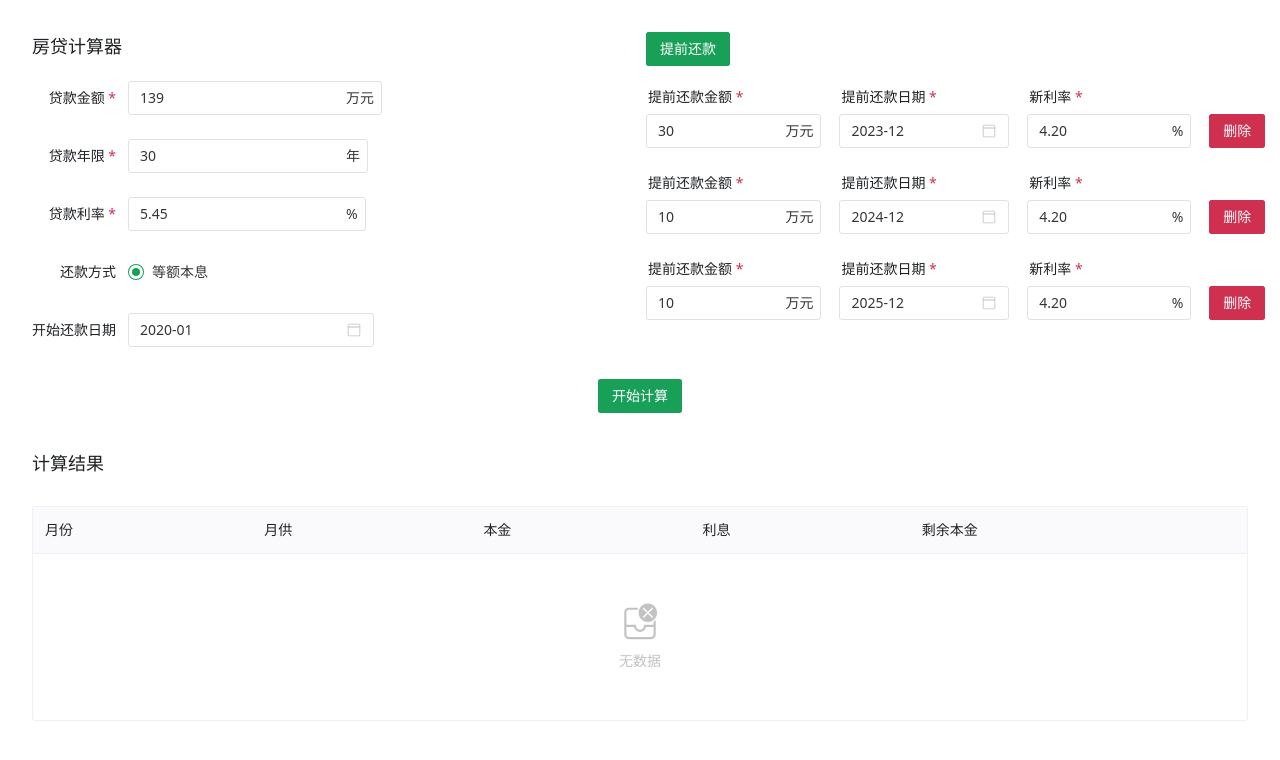
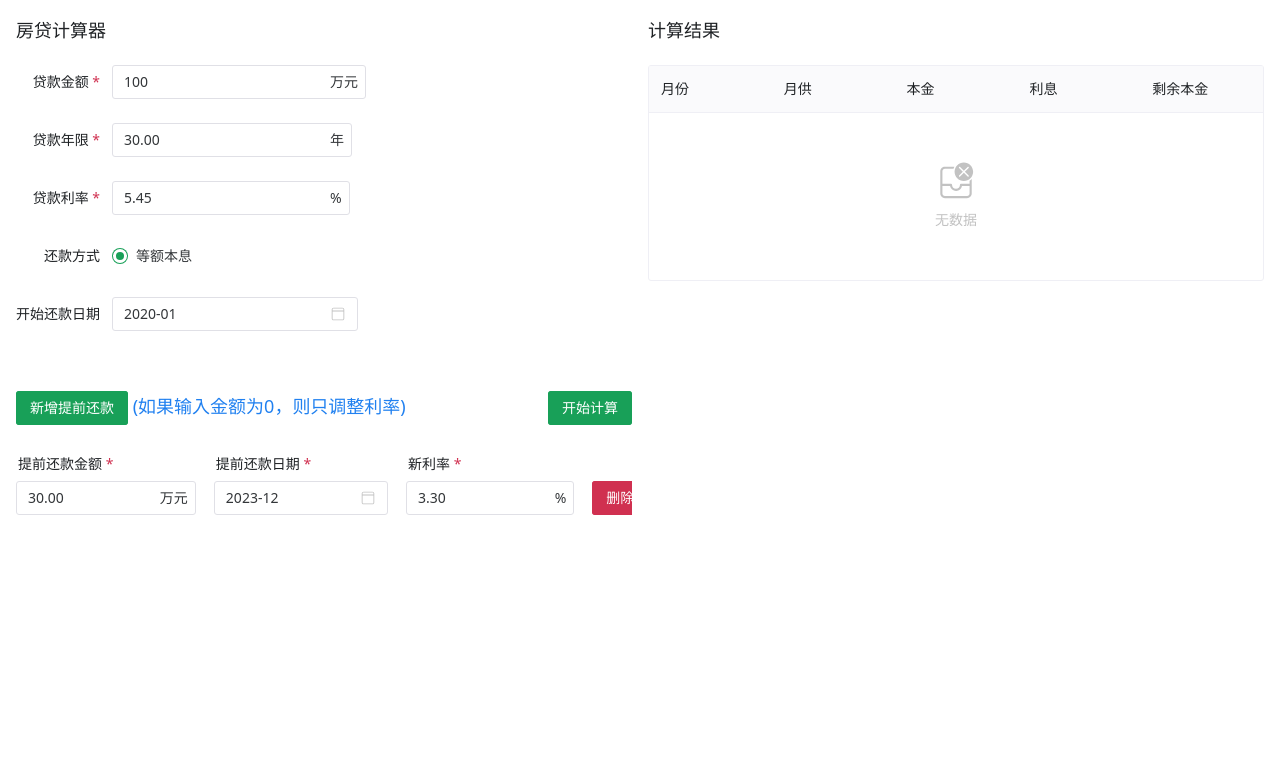
Before and after one commit to chenjiangui/loan-computed, a Vue app: page / in a window 1280 px wide. Shown: the top 760 px of the page. Built offline with nearby package versions, Linux system fonts and the light colour scheme.

Commit message:
feat: 支持调整利率, 重新排版

```diff
--- a/src/App.vue
+++ b/src/App.vue
@@ -10,7 +10,7 @@ const formRef = ref()
 const monthlyPayments = ref([])
 
 const loanForm = reactive({
-  amount: 139,
+  amount: 100,
   term: 30,
   rate: 5.45,
   //还款方式
@@ -22,20 +22,19 @@ const rules = {
   amount: [
     {
       required: true,
-      message: '金额必须大于一万元',
+      message: '金额必须大于0',
       trigger: 'blur',
       type: 'number',
-      min: 1
+      min: 0
     }
   ],
   term: [
     {
       required: true,
-      message: '年限范围在 1~30 年之间',
+      message: '年限必须大于0',
       trigger: 'blur',
       type: 'number',
-      min: 1,
-      max: 30
+      min: 0
     }
   ],
   rate: [
@@ -110,27 +109,21 @@ const advanceRepaymentFormDatas = reactive([
   {
     amount: 30,
     date: dayjs('2023-12-01').valueOf(),
-    rate: 4.2,
-    key: uniqueId()
-  },
-  {
-    amount: 10,
-    date: dayjs('2024-12-01').valueOf(),
-    rate: 4.2,
-    key: uniqueId()
-  },
-  {
-    amount: 10,
-    date: dayjs('2025-12-01').valueOf(),
-    rate: 4.2,
+    rate: 3.3,
     key: uniqueId()
   }
 ])
+
 const advanceRepaymentForms = ref([])
+
+function onAdvanceRepaymentFormDateChange() {
+  advanceRepaymentFormDatas.sort((a, b) => a.date - b.date)
+}
 
 function addAdvanceRepaymentForm() {
   advanceRepaymentFormDatas.push({
     amount: null,
+
     date: null,
     rate: null,
     key: uniqueId()
@@ -186,7 +179,10 @@ async function computedMonthlyPayments() {
           loanForm.amount * 10000 -
             flatten(repaidData)
               .slice(0, index + 1)
-              .reduce((a, b) => a + b.principal, 0),
+              .reduce((a, b) => a + b.principal, 0) -
+            advanceRepaymentFormDatas
+              .filter(form => dayjs(form.date).isBefore(dayjs(loanForm.beginMonth).add(index, 'month')))
+              .reduce((sum, form) => sum + (form.amount || 0) * 10000, 0),
           2
         )
       }
@@ -197,9 +193,9 @@ async function computedMonthlyPayments() {
 
 <template>
   <n-config-provider :locale="zhCN" :date-locale="dateZhCN">
-    <n-flex id="container" vertical style="height: 100vh; padding: 32px">
-      <n-flex>
-        <div style="flex: 1">
+    <n-flex id="container" style="height: 100vh; gap: 16px; padding: 16px;">
+      <n-flex vertical style="flex: 1; height: 100%;">
+        <div>
           <n-h3>房贷计算器</n-h3>
           <n-form
             ref="formRef"
@@ -226,7 +222,7 @@ async function computedMonthlyPayments() {
                 :show-button="false"
                 max="30"
                 min="1"
-                :precision="0"
+                :precision="2"
               >
                 <template #suffix>年</template>
               </n-input-number>
@@ -255,29 +251,39 @@ async function computedMonthlyPayments() {
           </n-form>
         </div>
 
-        <div style="flex: 1">
-          <n-h3>
-            <n-button type="primary" @click="addAdvanceRepaymentForm">提前还款</n-button>
+        <n-h3>
+            <n-space justify="space-between">
+              <div>
+                <n-button type="primary" @click="addAdvanceRepaymentForm">新增提前还款</n-button>
+                <n-text type="info"> (如果输入金额为0，则只调整利率) </n-text>
+              </div>
+              <n-button type="primary" @click="computedMonthlyPayments">开始计算</n-button>
+            </n-space>
           </n-h3>
+
+        <div style="flex: 1; overflow-y: auto;">
           <advance-repayment-form
             v-for="(form, index) in advanceRepaymentFormDatas"
             ref="advanceRepaymentForms"
             :key="form.key"
             :form-data="form"
             @delete="advanceRepaymentFormDatas.splice(index, 1)"
+            @date-change="onAdvanceRepaymentFormDateChange"
           ></advance-repayment-form>
         </div>
+
       </n-flex>
 
-      <n-space justify="center">
-        <n-button type="primary" @click="computedMonthlyPayments">开始计算</n-button>
-      </n-space>
+      <div style="flex: 1">
+        <n-h3>计算结果</n-h3>
 
-      <n-h3>计算结果</n-h3>
-
-      <n-scrollbar style="flex: 1; overflow-y: auto">
-        <n-data-table :data="monthlyPayments" :columns="columns" bordered></n-data-table>
-      </n-scrollbar>
+        <n-data-table
+          max-height="80vh"
+          :data="monthlyPayments"
+          :columns="columns"
+          bordered
+        ></n-data-table>
+      </div>
     </n-flex>
   </n-config-provider>
 </template>
--- a/src/assets/main.css
+++ b/src/assets/main.css
@@ -3,7 +3,7 @@
 }
 
 #app {
-  max-width: 1280px;
+  min-width: 1280px;
   margin: 0 auto;
   font-weight: normal;
   height: 100%;
--- a/src/components/AdvanceRepaymentForm.vue
+++ b/src/components/AdvanceRepaymentForm.vue
@@ -8,7 +8,8 @@ defineProps({
   }
 })
 
-const emit = defineEmits(['delete'])
+
+const emit = defineEmits(['delete', 'date-change'])
 
 const formRef = ref()
 
@@ -16,12 +17,13 @@ const rules = {
   amount: [
     {
       required: true,
-      message: '金额必须大于一万元',
+      message: '金额必须大于等于0(等于0只调整利率)',
       trigger: 'blur',
       type: 'number',
-      min: 1
+      min: 0
     }
   ],
+
   date: [
     {
       required: true,
@@ -58,14 +60,14 @@ defineExpose({
         v-model:value="formData.amount"
         placeholder="请输入提前还款金额"
         :show-button="false"
-        :precision="0"
-        min="1"
+        :precision="2"
       >
         <template #suffix>万元</template>
       </n-input-number>
+
     </n-form-item>
     <n-form-item label="提前还款日期" path="date">
-      <n-date-picker v-model:value="formData.date" type="month"></n-date-picker>
+      <n-date-picker v-model:value="formData.date" type="month" @update:value="emit('date-change', $event)"></n-date-picker>
     </n-form-item>
     <n-form-item label="新利率" path="rate">
       <n-input-number
```
